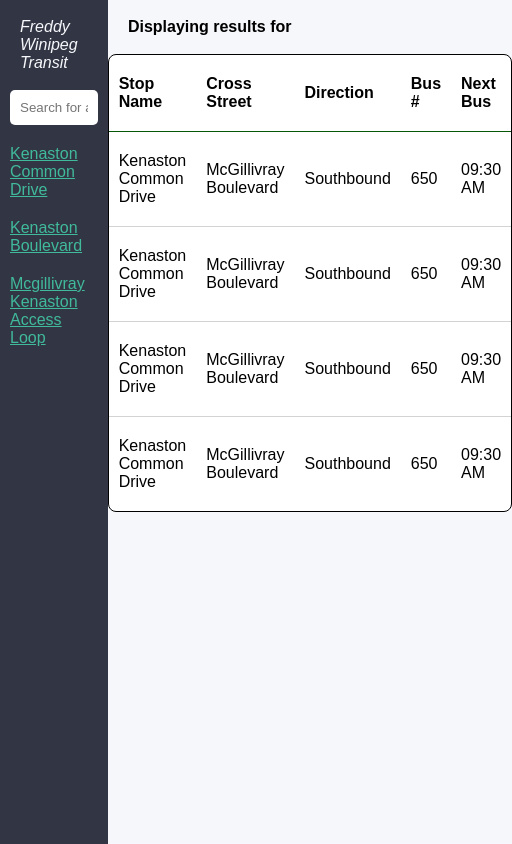
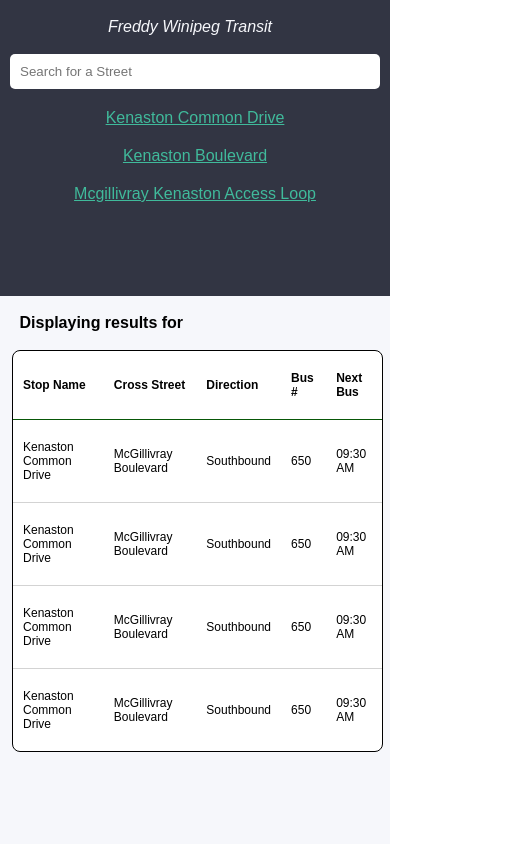
Before and after one commit to freddy-lopez-dev/Winnipeg-Transit, a website built with Parcel: page src/index.html in a window 390 px wide. Shown: the whole page, 512 px wide, since content can reach past the window. Built offline with nearby package versions, Linux system fonts and the light colour scheme.

Commit message:
Add tablet responsiveness

```diff
--- a/src/styles/styles.css
+++ b/src/styles/styles.css
@@ -119,3 +119,29 @@ tbody tr:first-child td  {
     text-align: center;
   }
 }
+
+@media only screen and (max-width: 425px) {
+  body {
+    display: flex;
+    flex-wrap: wrap;
+  }
+
+  aside {
+    width: 100%;
+  }
+
+  main {
+    width: 100%;
+  }
+
+  table {
+    width: 95%;
+    font-size: 12px;
+    margin-left: 1em;
+    margin-right: 1em;
+  }
+
+  aside {
+    text-align: center;
+  }
+}
```
